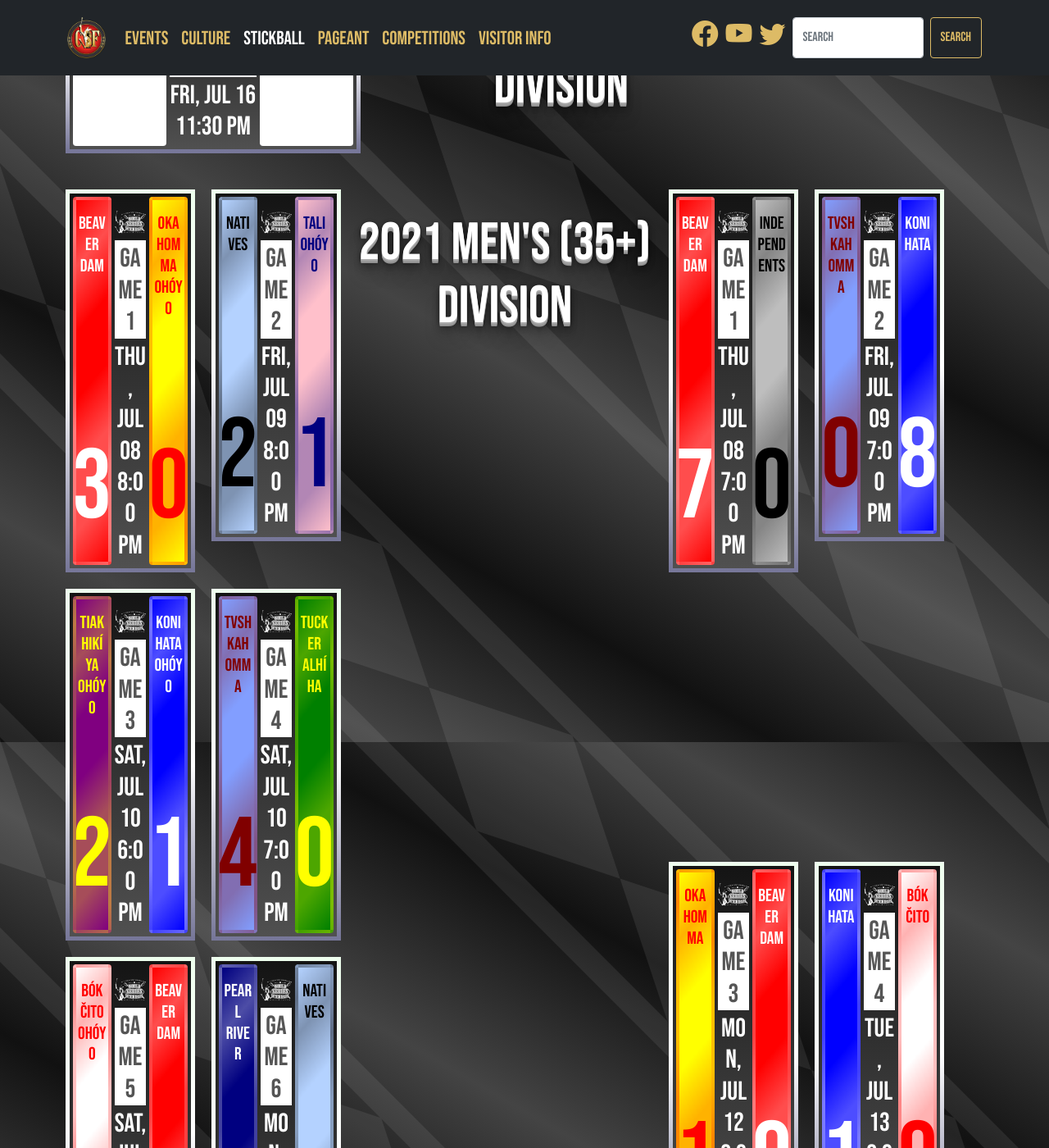
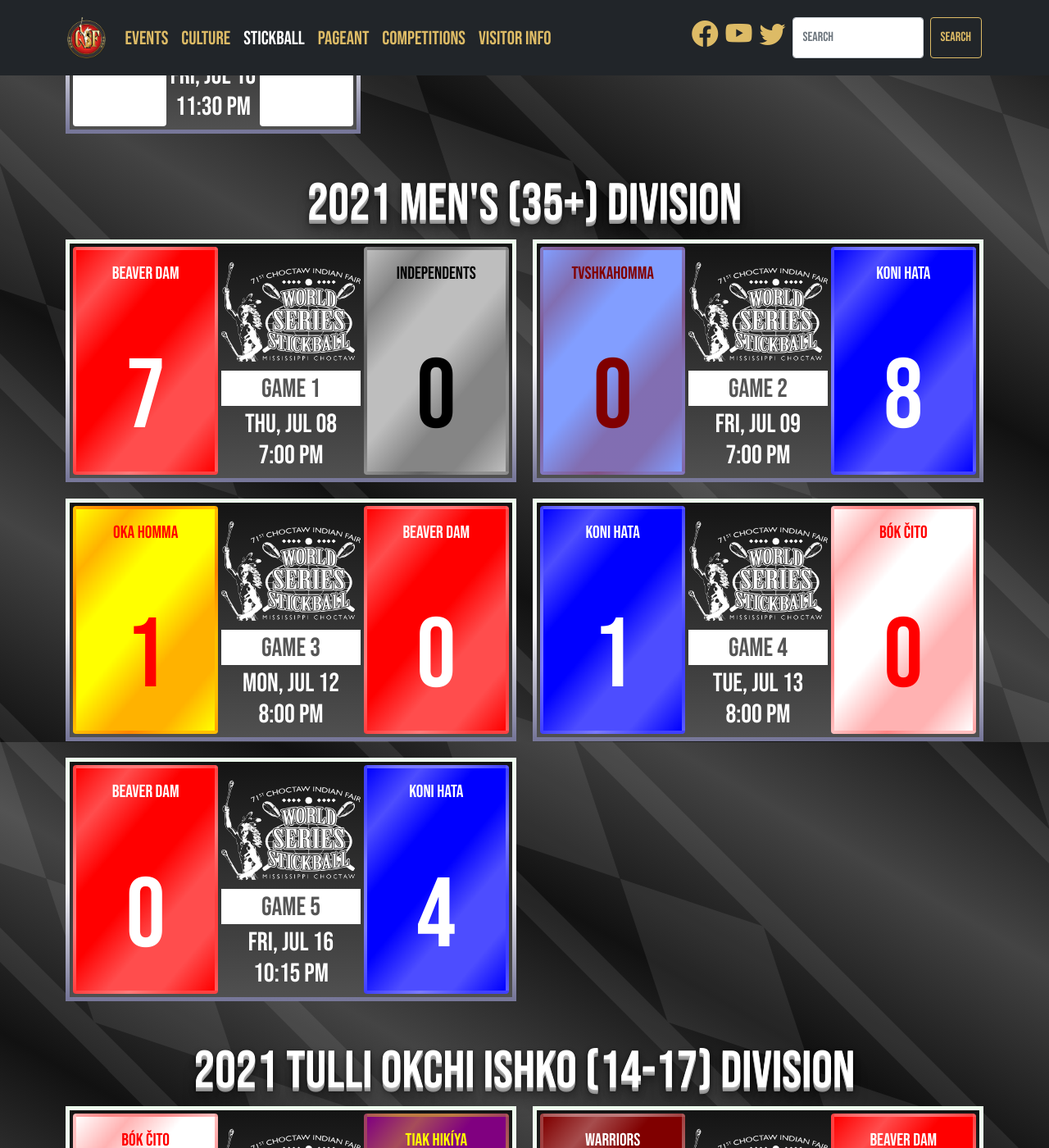
Before and after one commit to smattera/smattera.github.io, a Jekyll site: the page built from stickball/index.md, in a window 1280 px wide and 1400 px high, scrolled down 3685 px. Shown: the whole window at 82% size. Built offline with Jekyll 4.4.1, drawn with Linux system fonts in a browser that asks for light colours; nearby versions of some CDN libraries; some of the changed text lies outside the part shown.

Commit message:
Update stickball.html

```diff
--- a/_includes/stickball.html
+++ b/_includes/stickball.html
@@ -30,20 +29,6 @@
       {% include game.html g="8" d="Tue, Jul 13" hr="7:00 PM" t1="BÓK ČITO OHÓYO" t1c="white" t1c2="red" t1s="2" t2="TVSHKAHOMMA" t2c="#4169E1" t2c2="#7C3030" t2s="1" %}
       {% include game.html g="9" d="Tue, Jul 13" hr="9:00 PM" t1="PEARL RIVER" t1c="darkblue" t1c2="white" t1s="5" t2="LADY WARRIORS" t2c="maroon" t2c2="white" t2s="0" %}
       {% include game.html g="10" d="Fri, Jul 16" hr="11:30 PM" t1="BÓK ČITO OHÓYO" t1c="white" t1c2="red" t1s="0" t2="PEARL RIVER" t2c="darkblue" t2c2="white" t2s="3" %}
-=======
-    <h2 class="shadow-text pt-5">2021 Women's Division</h2>
-    <div class="row row-cols-1 row-cols-lg-2 row-cols-xxl-3 g-4">
-      {% include game.html div="womens" g="1" d="Thu, Jul 08" hr="8:00 PM" t1="beaver dam" t1c="255,0,0" t1c2="255,255,255" t1s="3" t2="oka homma ohóyo" t2c="255,255,0" t2c2="255,0,0" t2s="0" %}
-      {% include game.html div="womens" g="2" d="Fri, Jul 09" hr="8:00 PM" t1="natives" t1c="180,210,255" t1c2="0,0,0" t1s="2" t2="tali ohóyo" t2c="255,192,203" t2c2="0,0,128" t2s="1" %}
-      {% include game.html div="womens" g="3" d="Sat, Jul 10" hr="6:00 PM" t1="tiak hikíya ohóyo" t1c="128,0,128" t1c2="255,255,0" t1s="2" t2="koni hata ohóyo" t2c="0,0,255" t2c2="255,255,255" t2s="1" %}
-      {% include game.html div="womens" g="4" d="Sat, Jul 10" hr="7:00 PM" t1="tvshkahomma" t1c="130,158,255" t1c2="128,0,0" t1s="4" t2="tucker alhíha" t2c="0,128,0" t2c2="255,255,0" t2s="0" %}
-      {% include game.html div="womens" g="5" d="Sat, Jul 10" hr="8:00 PM" t1="bók čito ohóyo" t1c="255,255,255" t1c2="255,0,0" t1s="3" t2="beaver dam" t2c="255,0,0" t2c2="255,255,255" t2s="2" %}
-      {% include game.html div="womens" g="6" d="Mon, Jul 12" hr="7:00 PM" t1="pearl river" t1c="0,0,128" t1c2="255,255,255" t1s="6" t2="natives" t2c="180,210,255" t2c2="0,0,0" t2s="0" %}
-      {% include game.html div="womens" g="7" d="Mon, Jul 12" hr="9:00 PM" t1="lady warriors" t1c="128,0,0" t1c2="255,255,255" t1s="1" t2="tiak hikíya ohóyo" t2c="128,0,128" t2c2="255,255,0" t2s="0" %}
-      {% include game.html div="womens" g="8" d="Tue, Jul 13" hr="7:00 PM" t1="bók čito ohóyo" t1c="255,255,255" t1c2="255,0,0" t1s="2" t2="tvshkahomma" t2c="130,158,255" t2c2="128,0,0" t2s="1" %}
-      {% include game.html div="womens" g="9" d="Tue, Jul 13" hr="9:00 PM" t1="pearl river" t1c="0,0,128" t1c2="255,255,255" t1s="5" t2="lady warriors" t2c="128,0,0" t2c2="255,255,255" t2s="0" %}
-      {% include game.html div="womens" g="10" d="Fri, Jul 16" hr="11:30 PM" t1="bók čito ohóyo" t1c="255,255,255" t1c2="255,0,0" t1s="0" t2="pearl river" t2c="0,0,128" t2c2="255,255,255" t2s="3" %}
->>>>>>> 4197557481708a86945d93f00930ae0a23dd146c
     </div>
 
     <h2 class="shadow-text pt-5">2021 Men's (35+) Division</h2>
@@ -76,18 +60,6 @@
       {% include game.html g="6" d="Wed, Jul 14" hr="5:00 PM" t1="TIAK HIKÍYA OSI" t1c="purple" t1c2="yellow" t1s="2" t2="KONI OSI" t2c="blue" t2c2="white" t2s="4" %}
       {% include game.html g="7" d="Thu, Jul 15" hr="5:00 PM" t1="BEAVER DAM" t1c="red" t1c2="white" t1s="9" t2="FANI LAKNA OSI" t2c="green" t2c2="yellow" t2s="0" %}
       {% include game.html g="8" d="Fri, Jul 16" hr="5:00 PM" t1="KONI OSI" t1c="blue" t1c2="white" t1s="0" t2="BEAVER DAM" t2c="red" t2c2="white" t2s="4" %}
-=======
-    <h2 class="shadow-text pt-5">2021 Pushmataha (10-13) Division</h2>
-    <div class="row row-cols-1 row-cols-lg-2 row-cols-xxl-3 g-4">
-      {% include game.html div="pushmataha" g="1" d="Thu, Jul 08" hr="5:00 PM" t1="pearl river" t1c="0,0,128" t1c2="255,255,255" t1s="4" t2="nanih waiya attitude" t2c="0,0,0" t2c2="255,255,255" t2s="1" %}
-      {% include game.html div="pushmataha" g="2" d="Thu, Jul 08" hr="6:00 PM" t1="koni osi" t1c="0,0,255" t1c2="255,255,255" t1s="5" t2="bók čito" t2c="255,255,255" t2c2="255,0,0" t2s="4" %}
-      {% include game.html div="pushmataha" g="3" d="Fri, Jul 09" hr="5:00 PM" t1="beaver dam" t1c="255,0,0" t1c2="255,255,255" t1s="5" t2="oka homma" t2c="255,255,0" t2c2="255,0,0" t2s="0" %}
-      {% include game.html div="pushmataha" g="4" d="Mon, Jul 12" hr="5:00 PM" t1="fani lakna osi" t1c="0,128,0" t1c2="255,255,0" t1s="6" t2="warriors" t2c="128,0,0" t2c2="255,255,255" t2s="4" %}
-      {% include game.html div="pushmataha" g="5" d="Tue, Jul 13" hr="6:00 PM" t1="tiak hikíya osi" t1c="128,0,128" t1c2="255,255,0" t1s="6" t2="pearl river" t2c="0,0,128" t2c2="255,255,255" t2s="4" %}
-      {% include game.html div="pushmataha" g="6" d="Wed, Jul 14" hr="5:00 PM" t1="tiak hikíya osi" t1c="128,0,128" t1c2="255,255,0" t1s="2" t2="koni osi" t2c="0,0,255" t2c2="255,255,255" t2s="4" %}
-      {% include game.html div="pushmataha" g="7" d="Thu, Jul 15" hr="5:00 PM" t1="beaver dam" t1c="255,0,0" t1c2="255,255,255" t1s="9" t2="fani lakna osi" t2c="0,128,0" t2c2="255,255,0" t2s="0" %}
-      {% include game.html div="pushmataha" g="8" d="Fri, Jul 16" hr="5:00 PM" t1="koni osi" t1c="0,0,255" t1c2="255,255,255" t1s="0" t2="beaver dam" t2c="255,0,0" t2c2="255,255,255" t2s="4" %}
->>>>>>> 4197557481708a86945d93f00930ae0a23dd146c
     </div>
 
   </div>
```
Also changed, not shown: other parts of _includes/stickball.html (+0 -2 lines).
